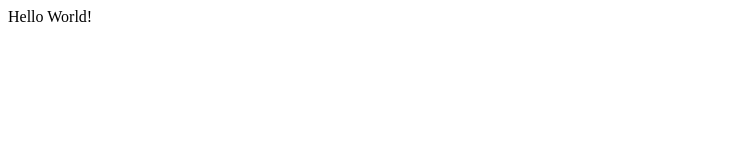
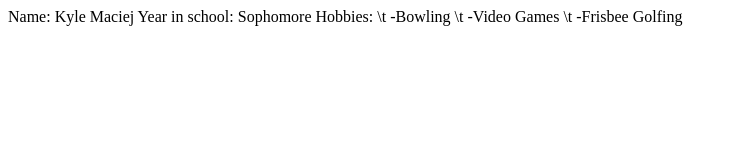
Before and after one commit to KyleMaciej/my_site, a plain HTML site: page index.html in a window 1280 px wide. Shown: the whole page, without its empty margins (0-737 px from the left). Drawn offline with Linux system fonts and the light colour scheme.

Commit message:
4th commit

```diff
--- a/index.html
+++ b/index.html
@@ -1,10 +1,15 @@
 <HTML>
     <head>
         <title>
-            My First Webpage
+            About Me
         </title>
     </head>
 <BODY>
-    Hello World!
+    Name: Kyle Maciej
+    Year in school: Sophomore
+    Hobbies:
+    \t -Bowling
+    \t -Video Games
+    \t -Frisbee Golfing
 </BODY>
 </HTML>
```
